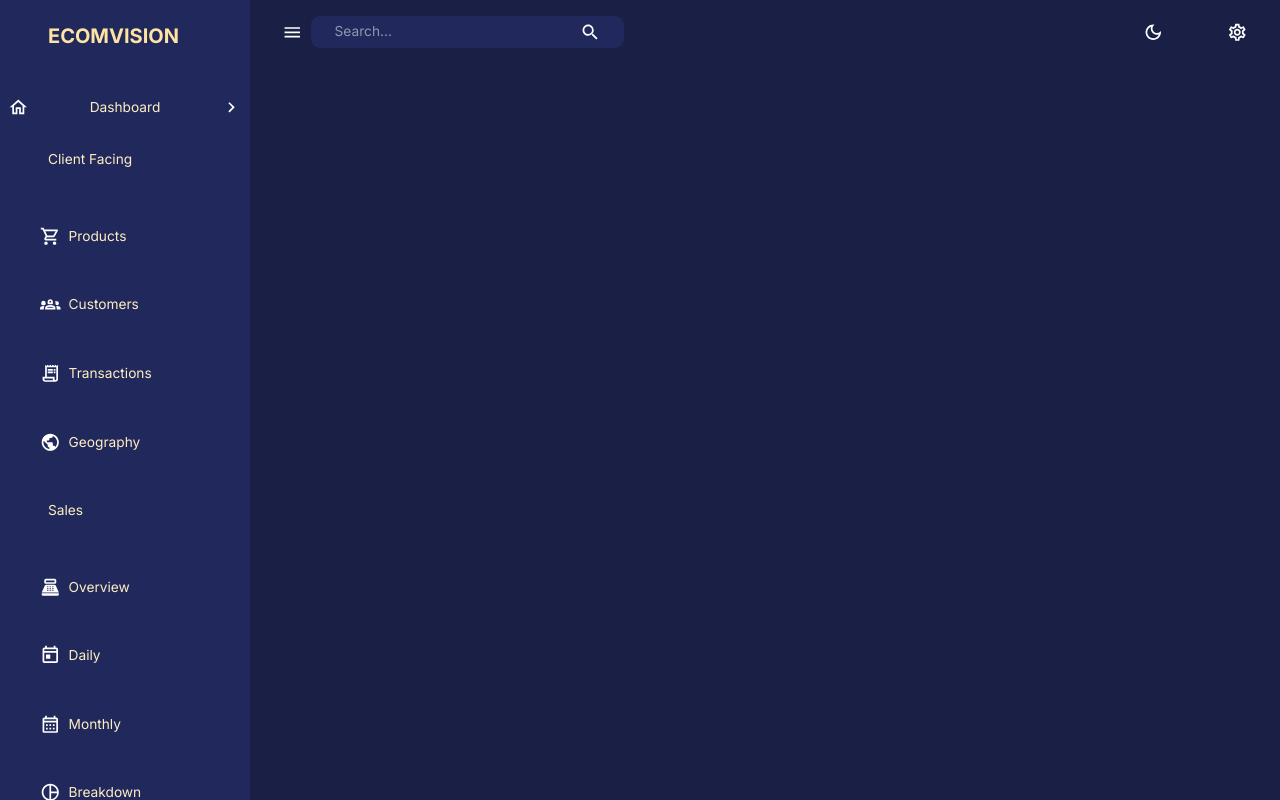
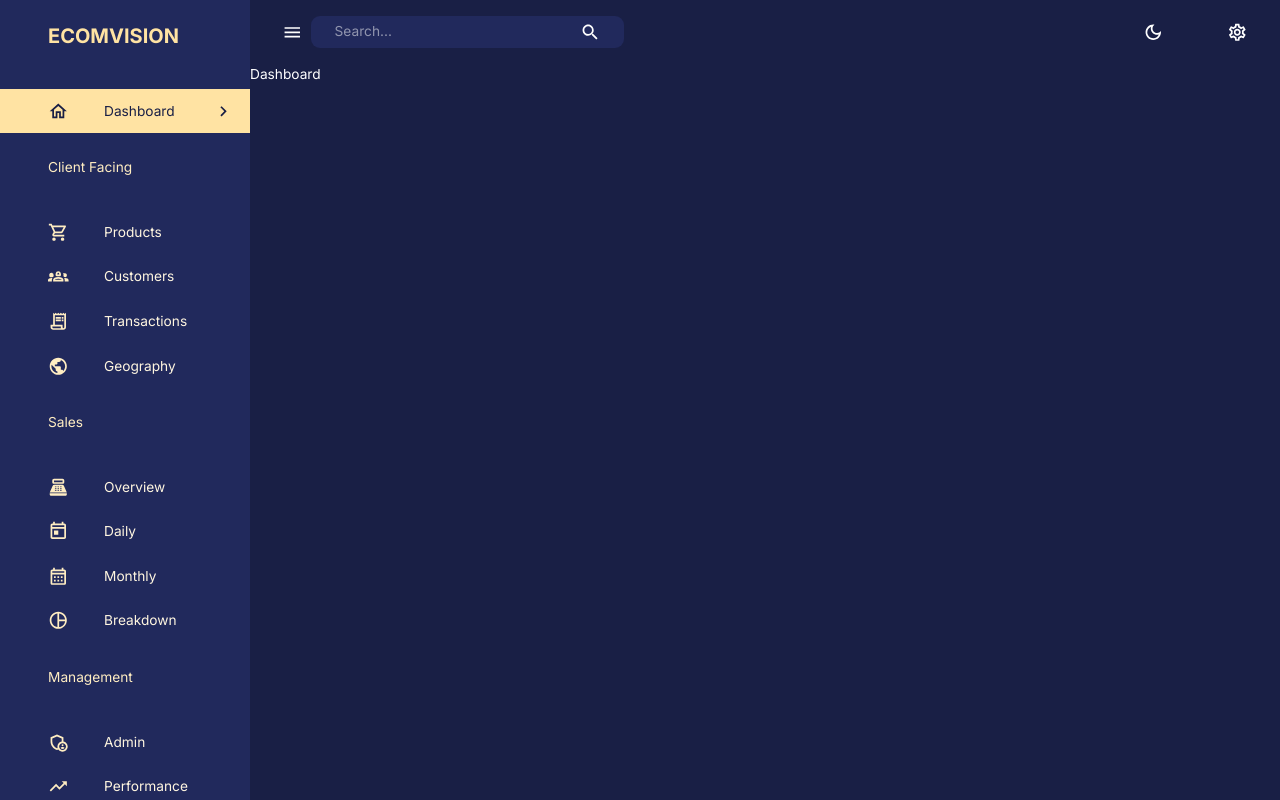
Before and after one commit to Bididah/MERN, a React (Create React App) app in the folder frontend/: page /dashboard in a window 1280 px wide. Built offline with nearby package versions, Linux system fonts and the light colour scheme.

Commit message:
Side bar done

```diff
--- a/frontend/src/components/Sidebar.js
+++ b/frontend/src/components/Sidebar.js
@@ -33,6 +33,7 @@ import { useEffect, useState } from "react";
 import { useLocation, useNavigate } from "react-router-dom";
 import flexBetween from "./flexBetween";
 import FlexBetween from "./flexBetween";
+import { color } from "@mui/system";
 
 const navItems = [
   {
@@ -98,11 +99,10 @@ const Sidebar = ({
   drawerWidth,
   isSidebarOpen,
   setisSidebarOpen }) => {
-    const {pathname} = useLocation()
+  const { pathname } = useLocation()
   const [active, setActive] = useState("")
   const navigate = useNavigate()
   const theme = useTheme()
-
   useEffect(() => setActive(pathname.substring(1)), [pathname])
 
 
@@ -111,10 +111,10 @@ const Sidebar = ({
     <Box component="nav">
       {isSidebarOpen && (
         <Drawer
-             open = {isSidebarOpen}
+          open={isSidebarOpen}
           onClose={() => setisSidebarOpen(false)}
-             variant = "persistent"
-             anchor = "left"
+          variant="persistent"
+          anchor="left"
           sx={{
             width: drawerWidth,
             "& .MuiDrawer-paper": {
@@ -130,56 +130,48 @@ const Sidebar = ({
           <Box m='1.5rem 2rem 2rem 3rem'>
             <FlexBetween color={theme.palette.secondary.main}>
               <Box>
-                      <Typography variant="h4" fontWeight= "bold">ECOMVISION</Typography>
+                <Typography variant="h4" fontWeight="bold">ECOMVISION</Typography>
               </Box>
               {!isNonMobile && (
                 <IconButton>
-                      <ChevronLeft/>
+                  <ChevronLeft />
                 </IconButton>
               )}
             </FlexBetween>
           </Box>
           <List>
-                 {navItems.map((el) => {
-                    console.log(el.text === "Dashboard")
-                    if (el.text === "Dashboard") {
-                     return  <Box>
-                        <FlexBetween>
-                           <IconButton>
-                             {el.icon}
-                           </IconButton>
-                           <Typography>
-                             {el.text}
-                           </Typography>
-                           <IconButton>
-                             <ChevronRight/>
-                           </IconButton>
-                        </FlexBetween>
-                      </Box>
-                    } else {
-                      if(el.icon) {
-                        return <ListItem>
-                           <ListItemButton>
-                              <FlexBetween>
-                                 <IconButton>
-                                   {el.icon}
-                                 </IconButton>
-                                 <Typography>
-                                   {el.text}
-                                 </Typography>
-                              </FlexBetween>
+            {navItems.map(({ text, icon }) => {
+              if (icon) {
+                const lcText = text.toLowerCase()
+                return <ListItem key={text} disablePadding>
+                  <ListItemButton
+                    onClick={() => {
+                      navigate(`/${lcText}`)
+                      setActive(lcText)
+                    }}
+                    sx={{
+                      backgroundColor: lcText === active ? theme.palette.secondary[300] : "transparent",
+                      color: lcText === active ? theme.palette.primary[600] : theme.palette.secondary[100]
+
+                    }}>
+                    <ListItemIcon sx={{
+                      ml: "2rem",
+                      color: lcText === active ? theme.palette.primary[600] : theme.palette.secondary[200]
+                    }}>{icon}
+                    </ListItemIcon>
+                    <ListItemText primary={text} />
+                    {
+                      active === lcText && (
+                        <ChevronRightOutlined sx={{ ml: "auto" }} />
+                      )}
                   </ListItemButton>
                 </ListItem>
               }
-                      return <Box m='1.5rem 2rem 2rem 3rem'>
-                        <Typography>{el.text}</Typography>
+              return <Box key={text} m='1.5rem 2rem 2rem 3rem'>
+                <Typography>{text}</Typography>
               </Box>
-                    }
-
             })}
           </List>
-
-
         </Drawer>
       )}
     </Box>
--- a/frontend/src/components/flexBetween.jsx
+++ b/frontend/src/components/flexBetween.jsx
@@ -2,9 +2,9 @@ const { Box } = require("@mui/material");
 const { styled } = require("@mui/system");
 
 const FlexBetween = styled(Box)({
-  display: 'flex',
-  justifyContent: 'space-between',
-  alignItems: 'center'
-})
+  display: "flex",
+  justifyContent: "space-between",
+  alignItems: "center",
+});
 
-export default FlexBetween
+export default FlexBetween;
--- a/frontend/src/screens/Layout.js
+++ b/frontend/src/screens/Layout.js
@@ -1,4 +1,4 @@
-import {React, useState } from 'react'
+import { React, useState } from 'react'
 import { Box, useMediaQuery } from '@mui/material'
 import { useSelector } from 'react-redux'
 import { Outlet } from 'react-router-dom'
@@ -15,13 +15,13 @@ const Layout = () => {
         isNonMobile={isNonMobile}
         drawerWidth="250px"
         isSidebarOpen={isSidebarOpen}
-        setIsSidebarOpen={setIsSidebarOpen}/>
+        setIsSidebarOpen={setIsSidebarOpen} />
       <Box flexGrow={1}>
         <Navbar
-          setIsSidebarOpen = {setIsSidebarOpen}
-          isSidebarOpen = {isSidebarOpen}
+          setIsSidebarOpen={setIsSidebarOpen}
+          isSidebarOpen={isSidebarOpen}
         />
-        {/* <Outlet/> */}
+        <Outlet />
       </Box>
     </Box>
   )
--- a/frontend/src/state/index.js
+++ b/frontend/src/state/index.js
@@ -7,7 +7,7 @@ const initialeState = {
 export const globalSlice = createSlice({
   name: "global",
   initialState: initialeState,
-  reducers : {
+  reducers: {
     setMode: (state) => {
       state.mode = state.mode === "light" ? 'dark' : 'light'
     }
```
Also changed, not shown: frontend/src/App.js (+10 -10 lines), frontend/src/components/Navbar.js (+21 -20 lines). Lines whose indentation alone changed are shown as unchanged.
